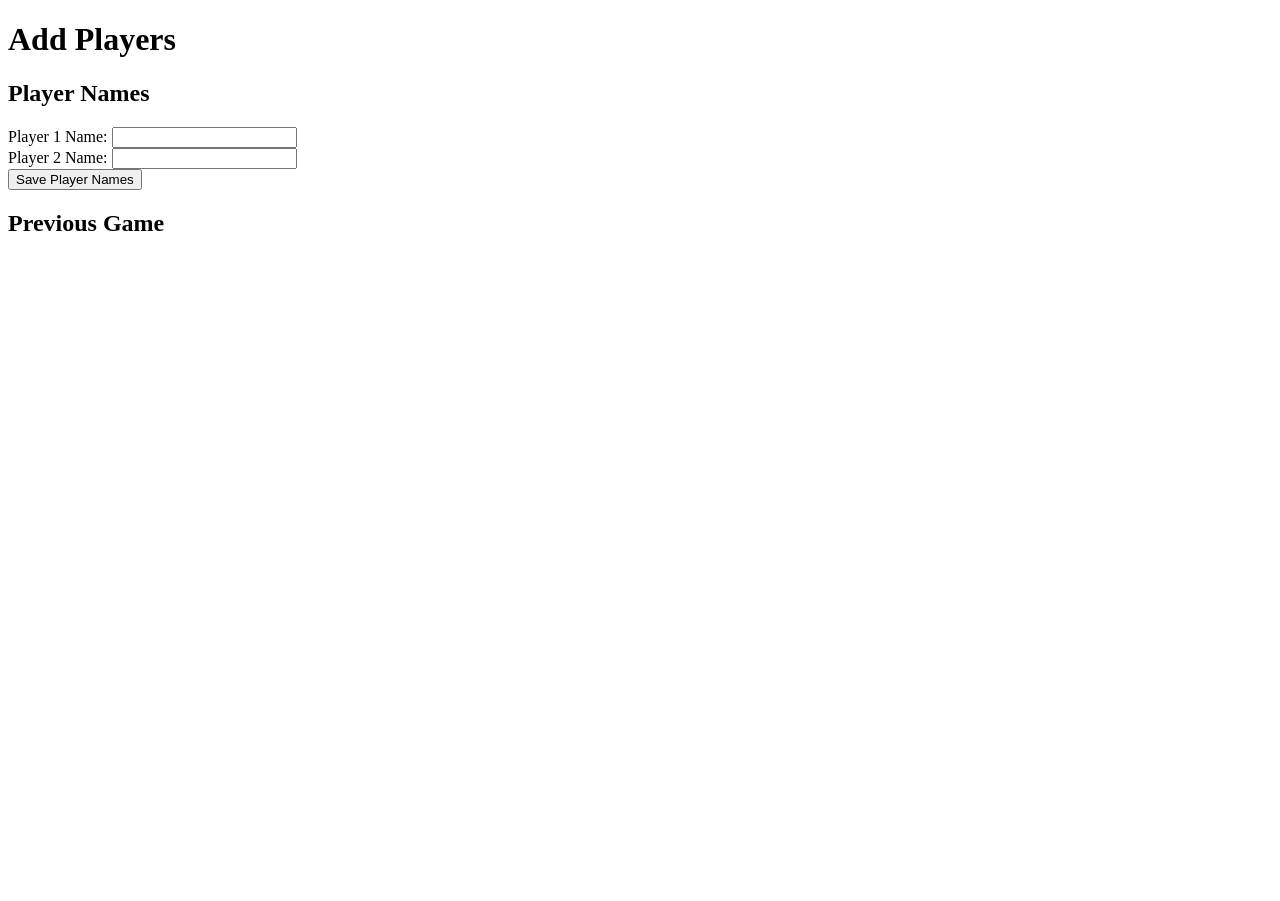
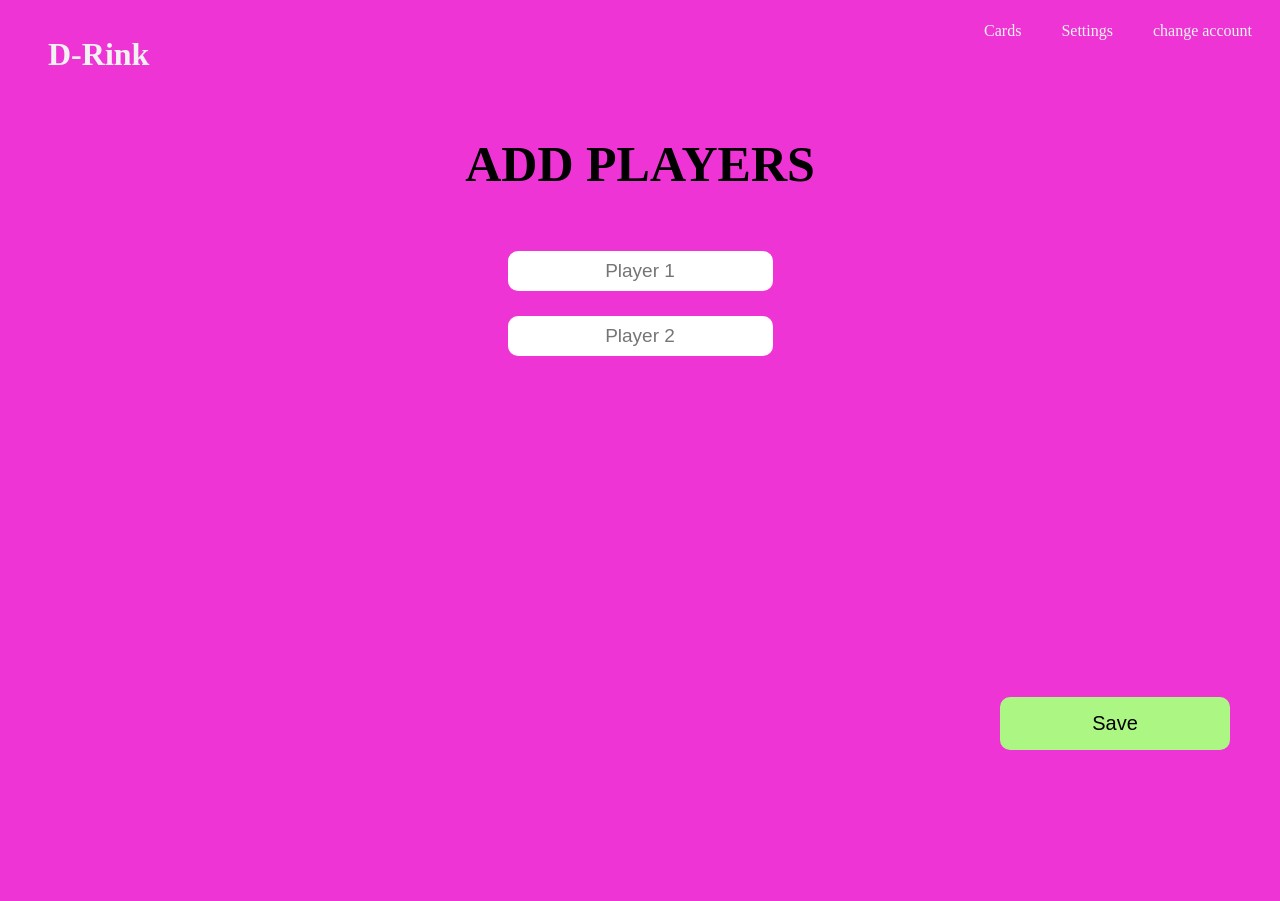
Before and after one commit to Israel1te/DrinkRing, a Django app: page /add_players in a window 1280 px wide. Before the commit the page ends 231 px from the top, so only its background shows below. Run offline with Django 5.2, Linux system fonts and the light colour scheme; a user stored in the database is signed in; data comes from the database, SQL or seed files in the repository; both versions use the stored data as it was after the commit; data that the repository does not hold is empty.

Commit message:
prelim styles for add players

```diff
--- a/DrinkGame/templates/add_players.html
+++ b/DrinkGame/templates/add_players.html
@@ -1,25 +1,58 @@
+{% extends "base.html" %}
+
+{% block content %}
 <!DOCTYPE html>
 <html>
 <head>
     <title>Add Players</title>
 </head>
 <body>
-    <h1>Add Players</h1>
-    <form method="post" action="{% url 'add_players' %}">
-        {% csrf_token %}
-        <h2>Player Names</h2>
-        {% for i in player_range %}
-            <label for="player_{{ i }}">Player {{ i }} Name:</label>
-            <input type="text" id="player_{{ i }}" name="player_{{ i }}"><br>
-        {% endfor %}
-        <button type="submit">Save Player Names</button>
-    </form>
-
-    <h2>Previous Game</h2>
-    <ul>
-        {% for player in players %}
-            <li>{{ player.name }} - {{ player.points }} points</li>
-        {% endfor %}
-    </ul>
+    <div class="player-names">
+        <h1 style="font-size: 50px;">ADD PLAYERS</h1>
+        <form method="post" action="{% url 'add_players' %}">
+            {% csrf_token %}
+            {% for i in player_range %}
+                <div class="one-player">
+                    <input required placeholder="Player {{ i }}" type="text" id="player_{{ i }}" class="add-player-input" name="player_{{ i }}"><br>
+                </div>
+            {% endfor %}
+            <button type="submit" class="save-btn">Save</button>
+        </form>
+    </div>
 </body>
 </html>
+
+<style>
+    .player-names{
+        display: flex;
+        flex-direction: column;
+        align-items: center;
+    }
+    .one-player {
+        margin: 25px;
+    }
+    .add-player-input {
+        height: 20px;
+        padding: 10px;
+        text-align: center;
+        border: none;
+        border-radius: 10px;
+        font-size: 19px;
+    }
+    form {
+        text-align: center;
+    }
+    .save-btn{
+        border: none;
+        border-radius: 10px;
+        background-color: rgb(172, 247, 132);
+        font-size: 20px;
+        padding: 15px;
+        width: 230px;
+        bottom: 50px;
+        right: 50px;
+        position: fixed;
+    }
+
+</style>
+{% endblock %}
--- a/DrinkGame/templates/phase_one_players.html
+++ b/DrinkGame/templates/phase_one_players.html
@@ -8,7 +8,7 @@
     <form method="post" action="{% url 'phase_one' %}">
         {% csrf_token %}
         <input placeholder="Enter Player Count" type="number" id="num_players" name="num_players" value="{{ session.num_players }}"> <br>
-        <button type="submit id="POne">Continue</button>
+        <button type="submit" id="POne">Continue</button>
     </form>
 
     <button id="back-btn"><a href="{% url 'landing_page' %}"><img id="bck-btn" src="../static/images/return-button-png-31.png" alt="Back to previous page"></a></button>
```
Also changed, not shown: db.sqlite3.
